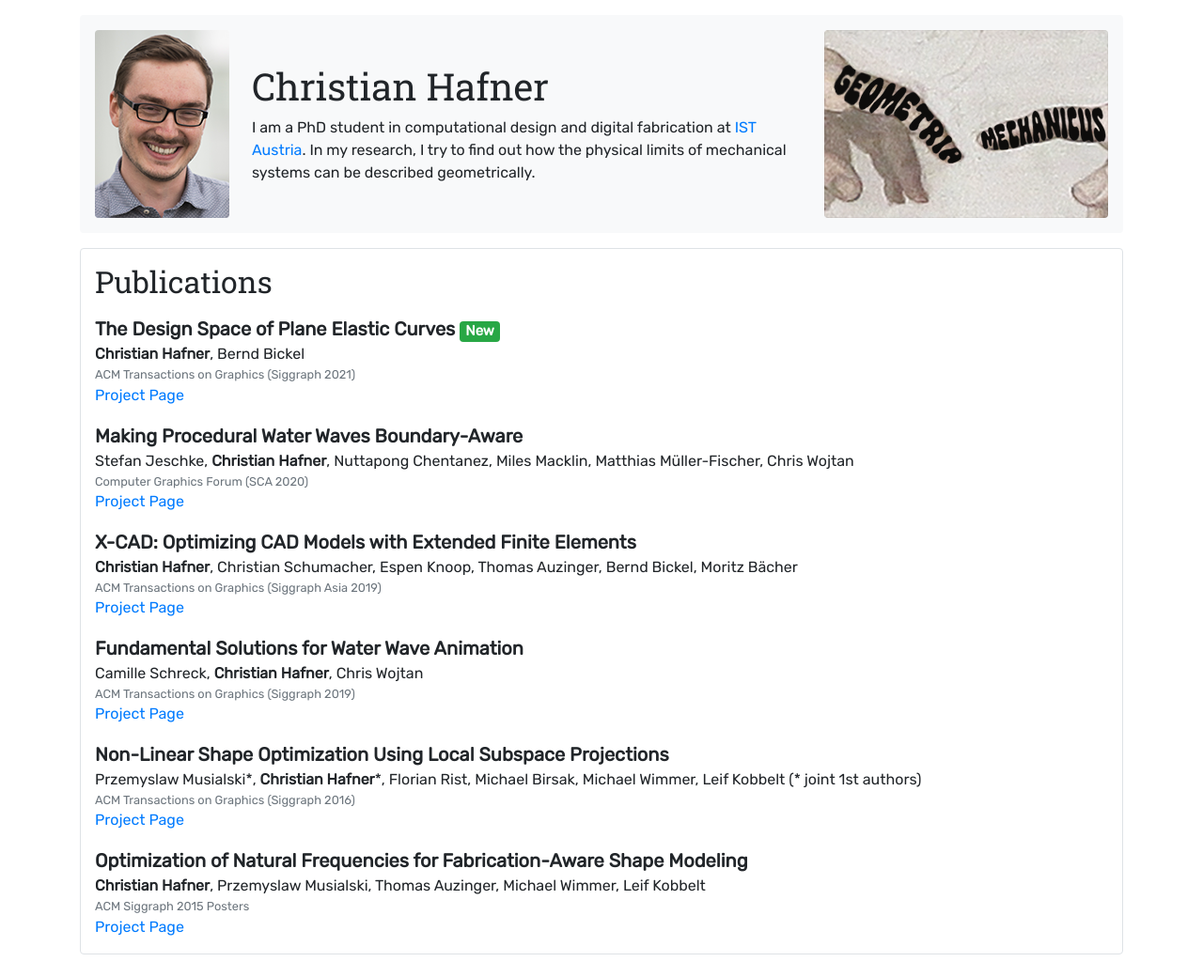
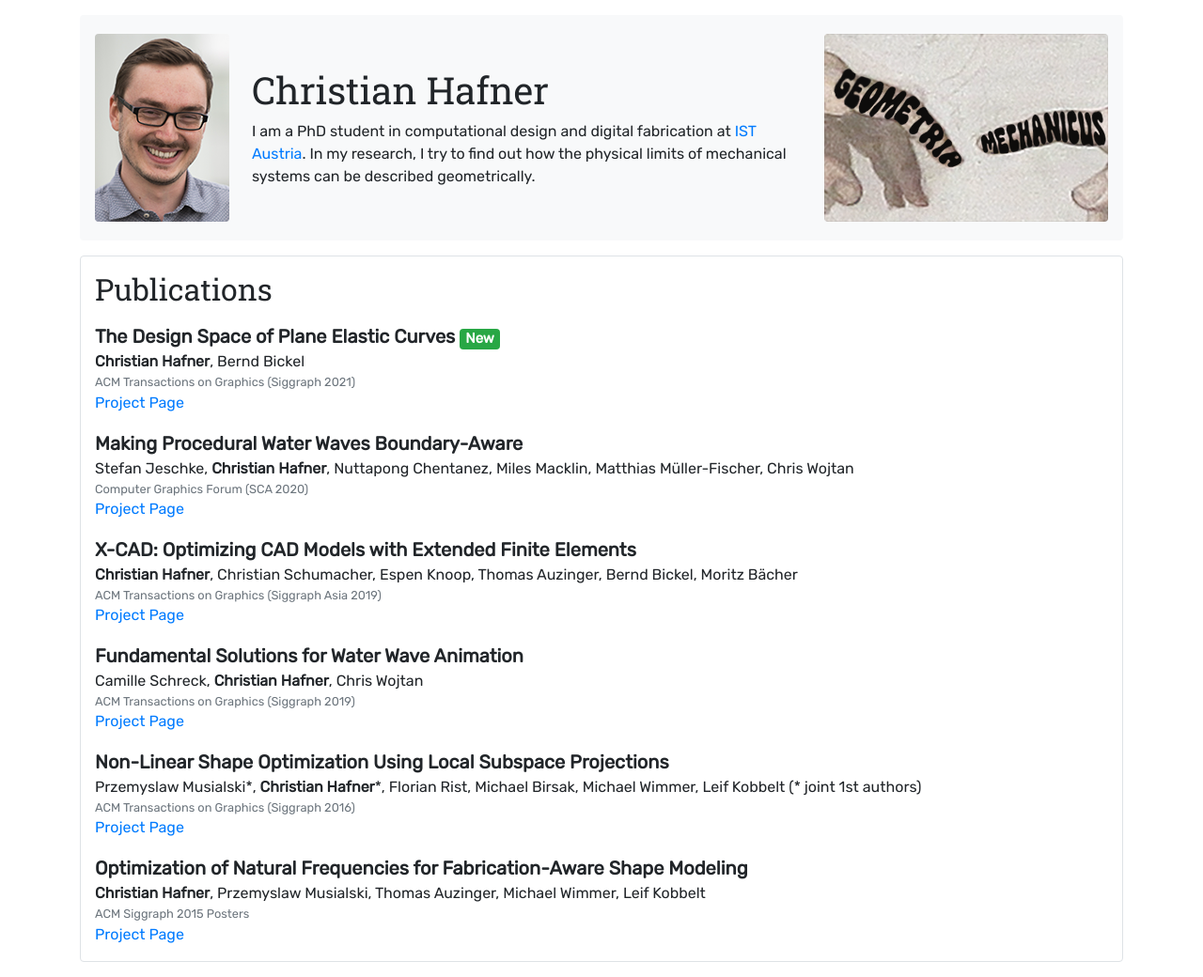
Before and after one commit to chrishafner/chrishafner.github.io, a Jekyll site: the page built from index.html, in a window 1280 px wide. Shown: the whole page at 94% size. Built offline with Jekyll 4.4.1, drawn with Linux system fonts in a browser that asks for light colours.

Commit message:
style fixes in potrait section

```diff
--- a/_layouts/default.html
+++ b/_layouts/default.html
@@ -4,14 +4,14 @@
     <body>
 
     <div class="container">
-        <div class="container rounded bg-light mt-3 p-3" style="display:flex;flex-direction:row;flex-wrap:wrap;align-items:center">
-            <div><img class="rounded mx-auto" style="width:100%" src="img/hafner_portrait.png"/></div>
+        <div class="container rounded bg-light mt-3 p-3" style="display:flex;flex-direction:row;flex-wrap:wrap;align-items:center;justify-content: center">
+            <div><img class="rounded mx-auto my-1" src="img/hafner_portrait.png"/></div>
             <div class="mx-4 my-auto" style="flex-grow:1;flex-basis:200px">
                 <h1>Christian Hafner</h1>
                 I am a PhD student in computational design and digital fabrication at <a href="https://ist.ac.at/">IST Austria</a>.
                 In my research, I try to find out how the physical limits of mechanical systems can be described geometrically.
             </div>
-            <div><img class="rounded mx-auto"  src="img/geometria_mechanicus.png"/></div>
+            <div><img class="rounded mx-auto my-1"  src="img/geometria_mechanicus.png"/></div>
         </div>
 
         {{ content }}
```
